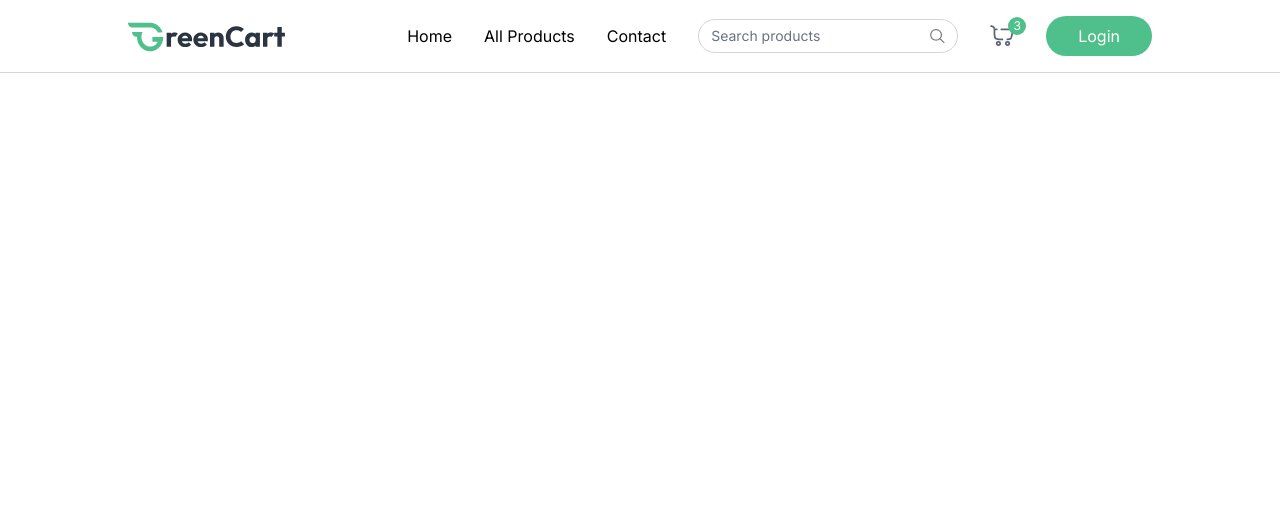
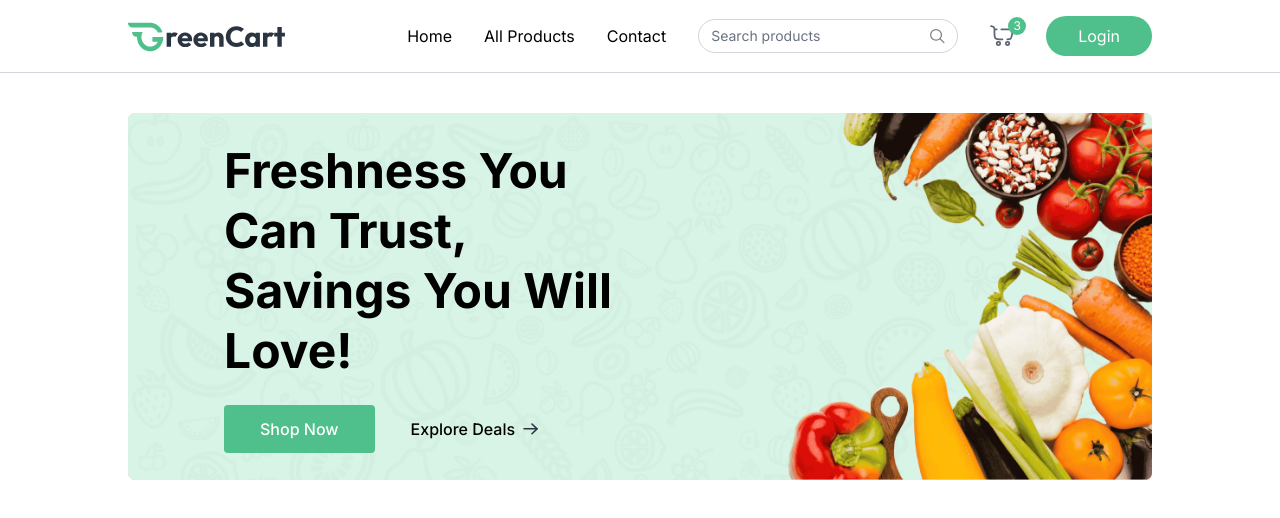
Before and after one commit to ayesorobolu/GroceryMate, a React (Vite) app in the folder Client/: page / in a window 1280 px wide. Shown: the top 518 px of the page. Built offline with nearby package versions, Linux system fonts and the light colour scheme.

Commit message:
Feat: added main banner and Home component

```diff
--- a/Client/src/App.jsx
+++ b/Client/src/App.jsx
@@ -1,10 +1,21 @@
 import React from 'react'
 import Navbar from './Components/Navbar'
+import Home from './Pages/Home'
+import { Route, Routes, useLocation } from 'react-router-dom'
 
 const App = () => {
+
+  const isSellerPath = useLocation().pathname.includes("seller");
   return (
     <div>
-      <Navbar/>
+
+      {isSellerPath ? null : <Navbar/> }
+
+      <div className= {` ${isSellerPath ? " " : "px-6 md:px-16 lg:px-24 xl:px-32"}`}>
+        <Routes>
+          <Route path='/' element={ <Home/>} />
+        </Routes>
+      </div>
     </div>
   )
 }
--- /dev/null
+++ b/Client/src/Components/MainBanner.jsx
@@ -0,0 +1,29 @@
+import React from 'react'
+import { assets } from '../assets/assets'
+import { Link } from 'react-router-dom'
+
+const MainBanner = () => {
+  return (
+    <div className='relative'>
+        <img src={assets.main_banner_bg} alt="banner" className='w-full hidden md:block' />
+        <img src={assets.main_banner_bg_sm} alt="banner" className='w-full md:hidden' />
+
+        <div className='absolute inset-0 flex flex-col items-center md:items-start justify-end md:justify-center pb:24 md:pb-0 px-4 md:pl-18 lg:pl-24'>
+        <h1 className='text 3xl md:text-4xl lg:text-5xl font-bold text-center md:text-left max-w-72 md:max-w-80 lg:max-w-105 leading-tight lg:leading-15'>Freshness You Can Trust, Savings You Will Love!</h1>
+
+
+        <div className='flex items-center mt-6 font-medium'>
+            <Link to={'/products'} className='group flex items-center gap-2 px-7 md:px-9 py-3 bg-[var(--color-primary)] hover:bg-[var(--color-primary-dull)] transition rounded text-white cursor-pointer'>Shop Now
+            <img className='md:hidden transition group-focus:translate-x-1' src={assets.white_arrow_icon} alt="arrow" />
+            </Link>
+
+            <Link to={'/products'} className='group hidden md:flex items-center gap-2 px-9 py-3 cursor-pointer'>Explore Deals
+            <img className=' transition group-hover:translate-x-1' src={assets.black_arrow_icon} alt="arrow" />
+            </Link>
+        </div>
+        </div>
+    </div>
+  )
+}
+
+export default MainBanner
--- a/Client/src/Components/Navbar.jsx
+++ b/Client/src/Components/Navbar.jsx
@@ -56,7 +56,7 @@
 
     {/* Mobile Menu */}
     { open && (
-    <div className={`${open ? 'flex' : 'hidden'} absolute top-[60px] left-0 w-full bg-white shadow-md py-4 flex-col items-start gap-2 px-5 text-sm md:hidden`}>
+    <div className={`${open ? 'flex' : 'hidden'} absolute top-[60px] left-0 w-full bg-white shadow-md py-4 flex-col items-start gap-2 px-5 text-sm md:hidden z-10`}>
         <NavLink to="/" onClick={() => setOpen(false)}>Home</NavLink>
         <NavLink to="/products" onClick={() => setOpen(false)}>All Products</NavLink>
         {user&&
--- /dev/null
+++ b/Client/src/Pages/Home.jsx
@@ -0,0 +1,12 @@
+import React from 'react'
+import MainBanner from '../Components/MainBanner'
+
+const Home = () => {
+  return (
+    <div className='mt-10'>
+        <MainBanner/>
+    </div>
+  )
+}
+
+export default Home
```
